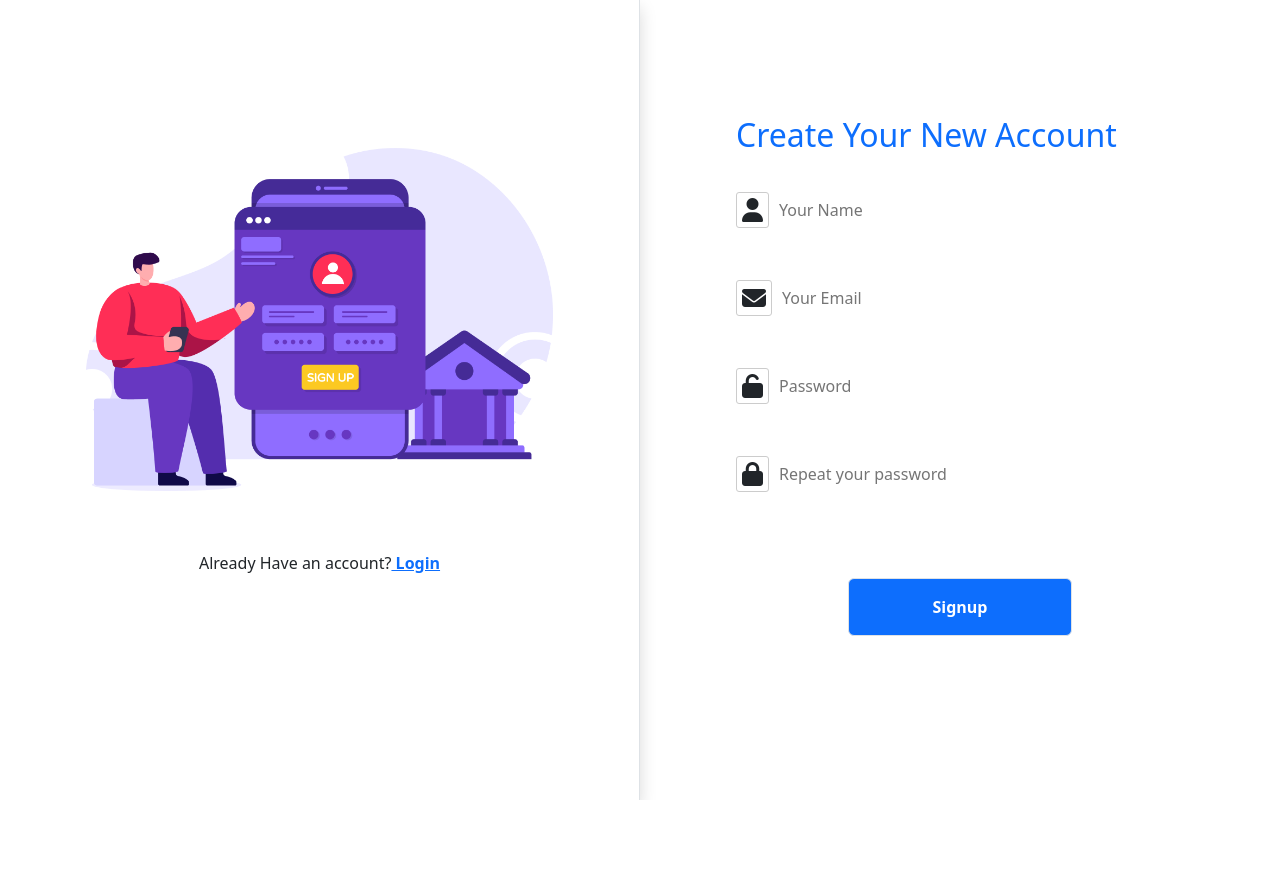
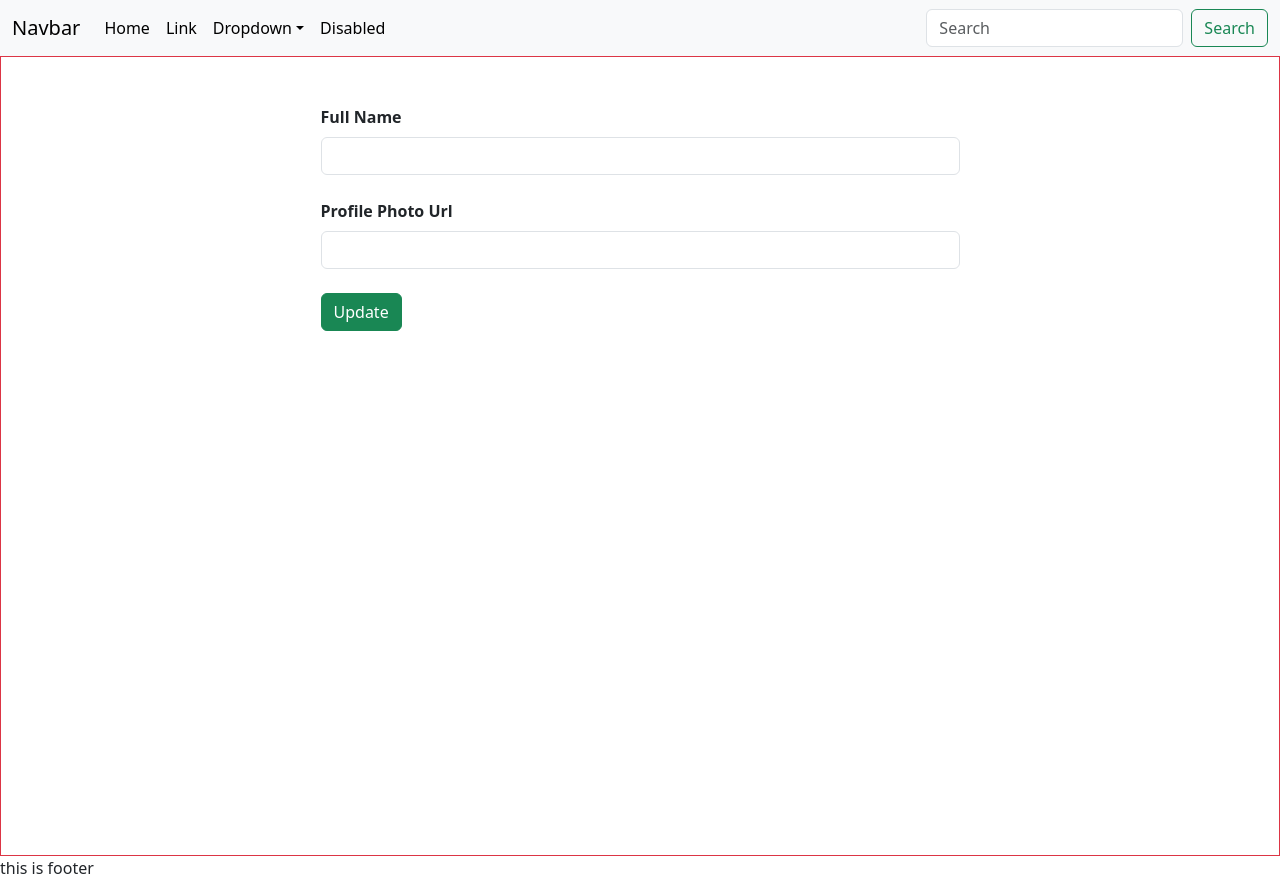
Before and after one commit to codepath26/ReactJS_Expense_Tracker, a React (Create React App) app: page /profile in a window 1280 px wide. Before the commit this address led to /signup. Before the commit the page ends 800 px from the top, so only its background shows below. Built offline with nearby package versions, Linux system fonts and the light colour scheme.

Commit message:
user can updated their profile with the image and username

```diff
--- a/src/App.js
+++ b/src/App.js
@@ -4,6 +4,7 @@ import Signup from './Components/User_Credentials/Signup/Signup';
 import Login from './Components/User_Credentials/Login/Login';
 import Layout from './Components/Layout/Layout';
 import MainPage from './Components/Main/MainPage';
+import CompleteProfile from './Components/Profile/CompleteProfile';
 function App() {
   return (
     <Router>
@@ -11,6 +12,7 @@ function App() {
           <Route path='/signup' element={<Signup/>}/>
           <Route path='/login' element={<Login/>}/>
           <Route path='/main' element={<Layout><MainPage/></Layout>}/>
+          <Route path='/profile' element={<Layout><CompleteProfile/></Layout>}/>
           <Route path='*' element={<Navigate to='/signup'/>}/>
       </Routes>
     </Router>
--- a/src/Components/Header/Header.js
+++ b/src/Components/Header/Header.js
@@ -1,127 +1,44 @@
-// import React from "react";
-// import "bootstrap/dist/css/bootstrap.min.css";
-// import { Link, NavLink, useNavigate } from "react-router-dom";
-// import { useProduct } from "../../Context/CartContext";
-// import { useAuthContext } from "../../Context/AuthContext";
-
-// function Header(props) {
-//   const { cartDetails } = useProduct();
-//   const {  logoutHandler, userIsLoggedIn } = useAuthContext();
-
-
-
-//   const navigate = useNavigate();
-//   const totalNumber = cartDetails.products.reduce((acc, product) => {
-//     return acc + product.quantity;
-//   }, 0);
-//   // console.log("total number", totalNumber);
-//   const onLogOut = () => {
-//     logoutHandler();
-//     navigate("/login");
-//   };
-//   return (
-//     <nav className="navbar navbar-expand-lg navbar-light bg-light position-fixed top-0 left-0 w-100 z-1">
-//       <div className="container">
-//         <Link className="navbar-brand" to="#">
-//           Your Logo
-//         </Link>
-//         <button
-//           className="navbar-toggler"
-//           type="button"
-//           data-toggle="collapse"
-//           data-target="#navbarNav"
-//           aria-controls="navbarNav"
-//           aria-expanded="false"
-//           aria-label="Toggle navigation"
-//         >
-//           <span className="navbar-toggler-icon"></span>
-//         </button>
-//         <div className="collapse navbar-collapse" id="navbarNav">
-//           <ul className="navbar-nav ml-auto">
-//             <li className="nav-item">
-//               <NavLink
-//                 className={({ isActive }) =>
-//                   ` nav-link  ${isActive ? "text-primary" : ""}`
-//                 }
-//                 to="/"
-//               >
-//                 Home
-//               </NavLink>
-//             </li>
-//             <li className="nav-item">
-//               <NavLink
-//                 className={({ isActive }) =>
-//                   `nav-link ${isActive ? "text-primary" : ""}`
-//                 }
-//                 to="about"
-//               >
-//                 About
-//               </NavLink>
-//             </li>
-//             <li className="nav-item">
-//               <NavLink
-//                 className={({ isActive }) =>
-//                   `nav-link ${isActive ? "text-primary" : ""}`
-//                 }
-//                 to="store"
-//               >
-//                 Store
-//               </NavLink>
-//             </li>
-//             <li className="nav-item">
-//               <NavLink
-//                 className={({ isActive }) =>
-//                   `nav-link ${isActive ? "text-primary" : ""}`
-//                 }
-//                 to="contact"
-//               >
-//                 Contactus
-//               </NavLink>
-//             </li>
-//           </ul>
-//         </div>
-//       </div>
-
-//       {!userIsLoggedIn ? (
-//         <Link className="btn btn-primary me-3" to="/login">
-//           Login
-//         </Link>
-//       ) : (
-//         <button onClick={onLogOut} className="btn btn-primary mx-1">
-//           Logout
-//         </button>
-//       )}
-//       {userIsLoggedIn && (
-//         <Link to="/resetpassword" className="btn btn-primary">
-//           Forgot Password
-//         </Link>
-//       )}
-//       {userIsLoggedIn && (
-//         <button
-//           className="btn btn-dark mx-4 position-relative"
-//           onClick={() => {
-//             props.onOpen();
-//           }}
-//         >
-//           Cart{" "}
-//           <span className="position-absolute top-0 start-100 translate-middle badge rounded-pill bg-danger">
-//             {totalNumber}
-//             <span className="visually-hidden">unread messages</span>
-//           </span>
-//         </button>
-//       )}
-//     </nav>
-//   );
-// }
-
-// export default Header;
 import React from 'react'
+import { NavLink } from 'react-router-dom';
 
 function Header() {
   return (
-    <div>
-      this header
+    <nav className="navbar navbar-expand-lg bg-body-tertiary">
+    <div className="container-fluid">
+      <NavLink className="navbar-brand" href="#">Navbar</NavLink>
+      <button className="navbar-toggler" type="button" data-bs-toggle="collapse" data-bs-target="#navbarSupportedContent" aria-controls="navbarSupportedContent" aria-expanded="false" aria-label="Toggle navigation">
+        <span className="navbar-toggler-icon"></span>
+      </button>
+      <div className="collapse navbar-collapse" id="navbarSupportedContent">
+        <ul className="navbar-nav me-auto mb-2 mb-lg-0">
+          <li className="nav-item">
+            <NavLink className="nav-link active" aria-current="page" href="#">Home</NavLink>
+          </li>
+          <li className="nav-item">
+            <NavLink className="nav-link" href="#">Link</NavLink>
+          </li>
+          <li className="nav-item dropdown">
+            <NavLink className="nav-link dropdown-toggle" href="#" role="button" data-bs-toggle="dropdown" aria-expanded="false">
+              Dropdown
+            </NavLink>
+            <ul className="dropdown-menu">
+              <li><NavLink className="dropdown-item" href="#">Action</NavLink></li>
+              <li><NavLink className="dropdown-item" href="#">Another action</NavLink></li>
+              <li><hr className="dropdown-divider" /></li>
+              <li><NavLink className="dropdown-item" href="#">Something else here</NavLink></li>
+            </ul>
+          </li>
+          <li className="nav-item">
+            <NavLink className="nav-link disabled" aria-disabled="true">Disabled</NavLink>
+          </li>
+        </ul>
+        <form className="d-flex" role="search">
+          <input className="form-control me-2" type="search" placeholder="Search" aria-label="Search" />
+          <button className="btn btn-outline-success" type="submit">Search</button>
+        </form>
+      </div>
     </div>
+  </nav>
   )
 }
 
--- a/src/Components/Main/MainPage.js
+++ b/src/Components/Main/MainPage.js
@@ -1,11 +1,17 @@
-import React from 'react'
+import React from "react";
+import {  useNavigate } from "react-router-dom";
 
 function MainPage() {
+  const navigate = useNavigate();
+  const completeProfile = () => {
+    navigate("/profile");
+  };
   return (
-    <div>
-      Welcome to MainPage
-    </div>
-  )
+    <>
+      <h1>Your Profile is Incompleted</h1>
+      <button onClick={completeProfile}> Complete Now!</button>
+    </>
+  );
 }
 
 export default MainPage;
--- /dev/null
+++ b/src/Components/Profile/CompleteProfile.js
@@ -0,0 +1,45 @@
+import axios from 'axios';
+import React, { useState } from 'react'
+
+function CompleteProfile() {
+  const [fullName , setFullName] = useState('');
+  const [photo , setPhoto] = useState('');
+  const updateProfile = (e)=>{
+    e.preventDefault();
+
+    const updateUser = async(data)=>{
+      try{
+        const token = localStorage.getItem('token');
+        const data ={
+          displayName : fullName ,
+          photoUrl	 : photo,
+          idToken : token,
+          returnSecureToken : true,
+        }
+        if(token){
+          const response =await axios.post(`https://identitytoolkit.googleapis.com/v1/accounts:update?key=${process.env.REACT_APP_FIREBASE_API_KEY}`,
+          data
+          );
+          console.log(response);
+        }
+      }catch(err){
+        console.log(err);
+      }
+    }
+    updateUser();
+  }
+  return (
+    <div className='w-100 vh-100 border border-danger d-flex justify-content-center'>
+      <form className='w-50 mt-5' onSubmit={updateProfile}>
+        <label className='form-label fw-bold' htmlFor="name">Full Name</label>
+        <input className='form-control mb-4 border '  type="text" id='name'  value={fullName} onChange={(e)=>setFullName(e.target.value)} />
+        <label className='form-label fw-bold' htmlFor="url">Profile Photo Url</label>
+        <input  className='form-control mb-4 border ' type="text"  id='url' value={photo} onChange={(e)=>setPhoto(e.target.value)} />
+        <button className='btn btn-success'>Update</button>
+      </form>
+
+    </div>
+  )
+}
+
+export default CompleteProfile;
```
